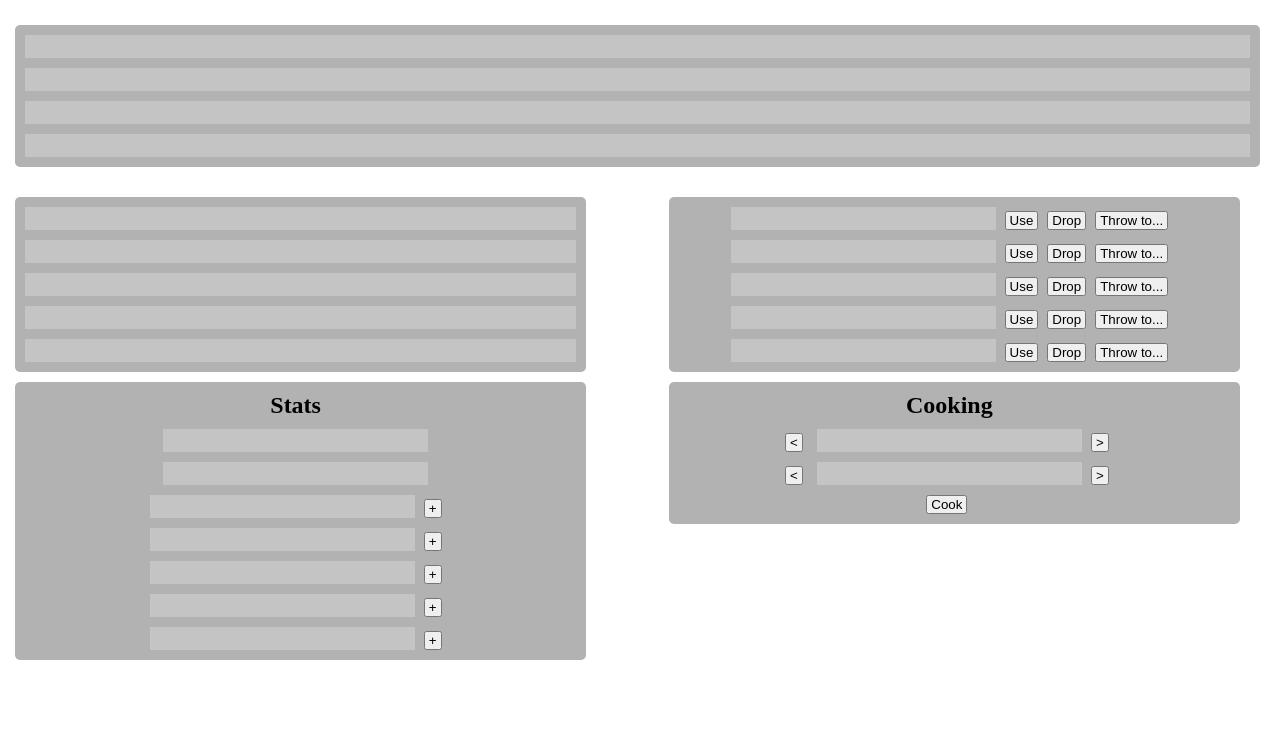
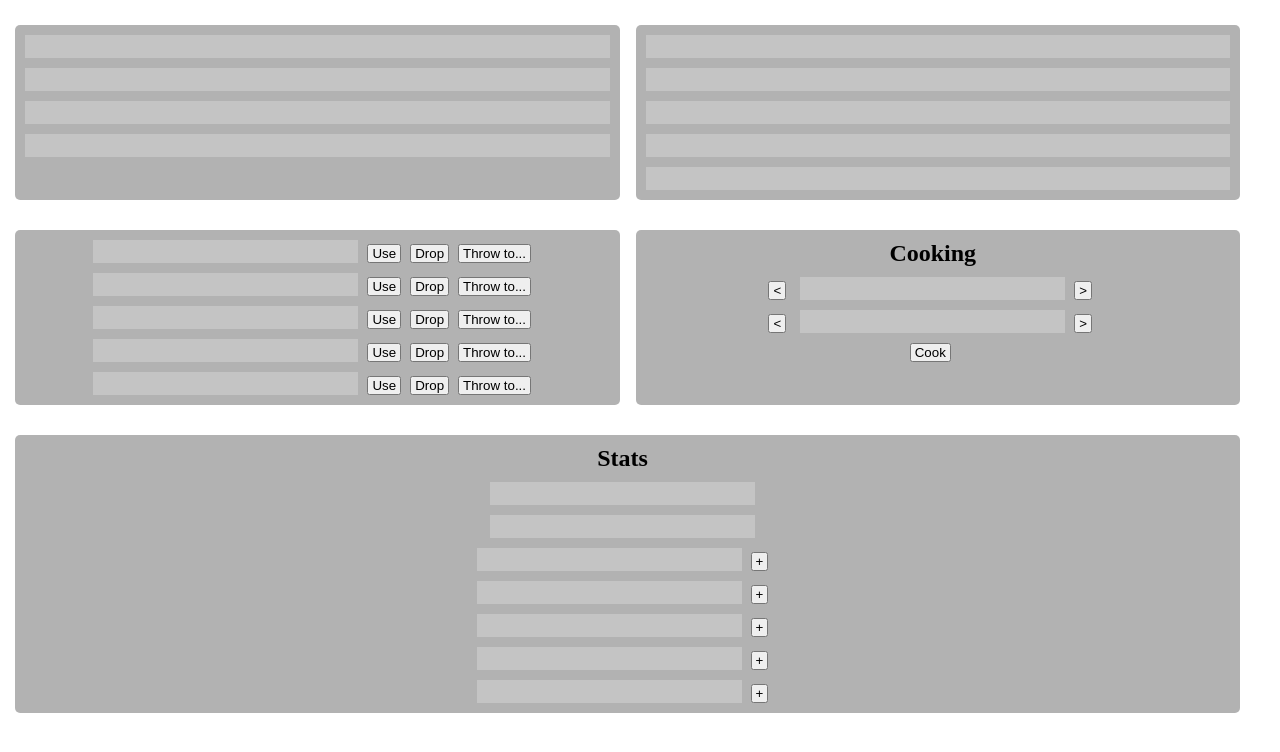
Before and after one commit to R1senDev/haunted-cave, a plain HTML site: page index.html in a window 1280 px wide. Drawn offline with Linux system fonts and the light colour scheme.

Commit message:
Issue #2 - CSS help

```diff
--- a/index.html
+++ b/index.html
@@ -1,11 +1,14 @@
 <!DOCTYPE html>
 <html>
+
 <head>
     <meta charset="utf-8">
     <title>Haunted Cave</title>
     <link rel="stylesheet" type="text/css" href="style.css">
 </head>
+
 <body>
+    <section class="ui-container">
         <div class="block1">
             <div class="status">
                 <input type="text" id="timeBar" class="dis" disabled>
@@ -13,8 +16,6 @@
                 <input type="text" id="energyBar" class="dis" disabled>
                 <input type="text" id="saturationBar" class="dis" disabled>
             </div>
-	</div>
-	<div class="block2">
             <div class="lines">
                 <input type="text" id="line1" class="dis" disabled><br>
                 <input type="text" id="line2" class="dis" disabled><br>
@@ -22,6 +23,8 @@
                 <input type="text" id="line4" class="dis" disabled><br>
                 <input type="text" id="line5" class="dis" disabled><br>
             </div>
+        </div>
+        <div class="block2">
             <div class="inventory">
                 <input type="text" id="slot1" class="dis" disabled>
                 <button class="use" id="use1" onclick="button('use', 1)">Use</button>
@@ -44,6 +47,16 @@
                 <button class="drop" id="drop5" onclick="button('drop', 5)">Drop</button>
                 <button class="throw" id="throw5" onclick="button('throw', 5)">Throw to...</button><br>
             </div>
+            <div class="cooking">
+                <h2 class="cooking-h">Cooking</h2>
+                <button id="prev1" class="cooking-b" onclick="button('prev', 1)"><</button>
+                <input type="text" id="cook1" class="dis" disabled>
+                <button id="next1" class="cooking-b" onclick="button('next', 1)">></button><br>
+                <button id="prev2" class="cooking-b" onclick="button('prev', 2)"><</button>
+                <input type="text" id="cook2" class="dis" disabled>
+                <button id="next2" class="cooking-b" onclick="button('next', 2)">></button><br>
+                <button id="cook" onclick="button('cook', 0)">Cook</button>
+            </div>
         </div>
         <div class="block3">
             <div class="stats">
@@ -61,18 +74,9 @@
                 <input type="text" id="vitality" class="dis" disabled>
                 <button class="plus" onclick="upgrade('vitality')" id="plusv">+</button><br>
             </div>
-		<div class="cooking">
-			<h2 class="cooking-h">Cooking</h2>
-			<button id="prev1" class="cooking-b" onclick="button('prev', 1)"><</button>
-			<input type="text" id="cook1" class="dis" disabled>
-			<button id="next1" class="cooking-b" onclick="button('next', 1)">></button><br>
-			<button id="prev2" class="cooking-b" onclick="button('prev', 2)"><</button>
-			<input type="text" id="cook2" class="dis" disabled>
-			<button id="next2" class="cooking-b" onclick="button('next', 2)">></button><br>
-			<button id="cook" onclick="button('cook', 0)">Cook</button>
         </div>
-	</div>
-
+    </section>
     <script type="text/javascript" src="main.js"></script>
 </body>
+
 </html>
--- a/style.css
+++ b/style.css
@@ -15,11 +15,20 @@ div {
     border-radius: 5px;
     padding: 5px;
     padding-right: 15px;
-	margin-top: 10px; /**//**//**//**//**//**//**/
+    margin-top: 10px;
+    /**/
+    /**/
+    /**/
+    /**/
+    /**/
+    /**/
+    /**/
     width: 45%;
 }
 
-input, button, h2 {
+input,
+button,
+h2 {
     margin: 5px;
 }
 
@@ -31,11 +40,15 @@ button {
     margin-left: 0;
 }
 
-#cook1, #cook2 {
+#cook1,
+#cook2 {
     text-align: center;
 }
 
-#timeBar, #healthBar, #energyBar, #saturationBar {
+#timeBar,
+#healthBar,
+#energyBar,
+#saturationBar {
     width: 100%;
     text-align: center;
 }
@@ -57,27 +70,52 @@ button {
     margin-top: 0;
 }
 
-.plus, .cooking-b, .use, .drop, .throw, #cook {
+.plus,
+.cooking-b,
+.use,
+.drop,
+.throw,
+#cook {
     padding: 0 3px 0 3px;
 }
 
-#line1, #line2, #line3, #line4, #line5 {
+#line1,
+#line2,
+#line3,
+#line4,
+#line5 {
     width: 100%;
 }
 
-.block1, .block2, .block3 {
+.block1,
+.block2,
+.block3 {
     background-color: rgba(0, 0, 0, 0);
+    width: 100%;
+    display: flex;
+}
+
+.lines {
+    float: unset !important;
+    margin-top: 0;
+}
+
+.lines,
+.inventory,
+.status,
+.cooking {
+    width: 50%;
+}
+
+.lines,
+.cooking {
+    margin-left: 1rem;
+}
+
+.stats {
     width: 100%;
 }
 
-.stats, .lines {
-	float: left;
+.block1 {
+    display: flex;
 }
-
-.inventory, .cooking {
-	float: right;
-}
-
-.block1, .status {
-	width: 100%;
-}
```
Lines whose indentation alone changed are shown as unchanged.
